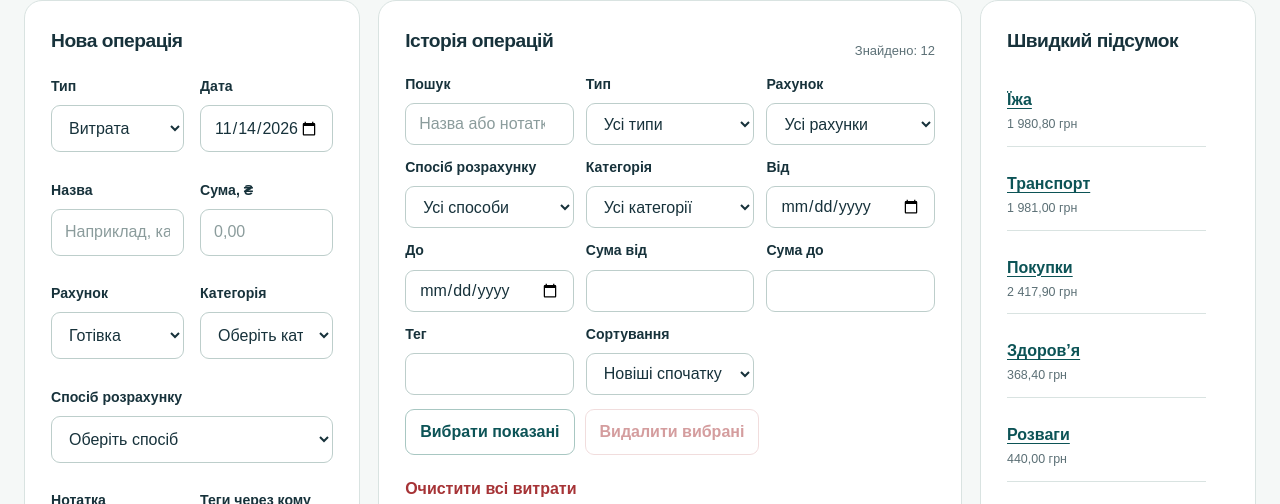
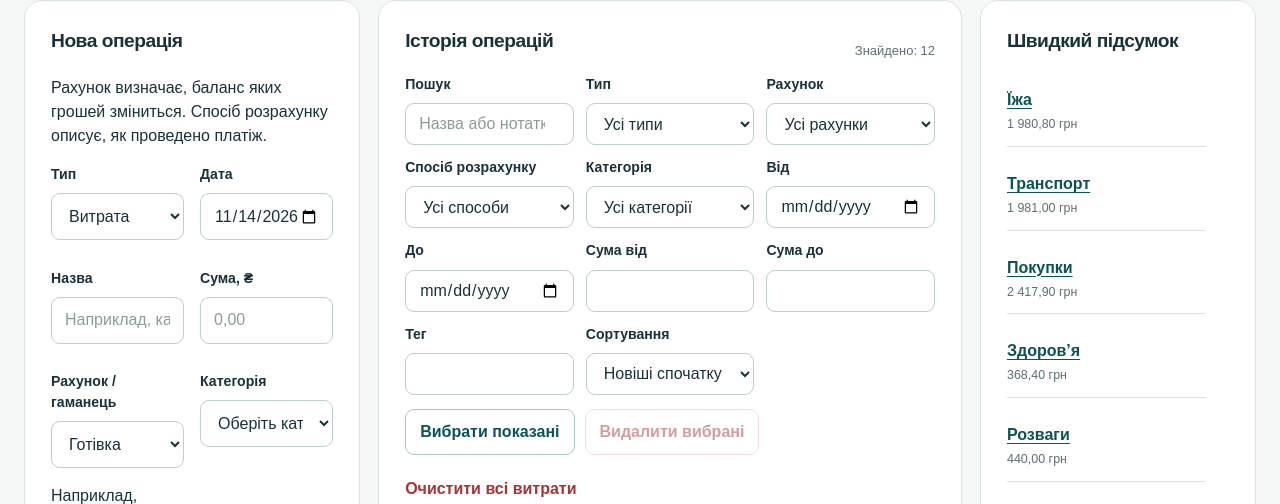
Before and after one commit to Slovko/ITSTEP, a plain HTML site: page 14.11.2026/expense-tracker/transactions.html in a window 1280 px wide. Shown: the part 221-725 px from the top of the page. Drawn offline with Linux system fonts and the light colour scheme.

Commit message:
Clarify account and payment method in transaction form

```diff
--- a/14.11.2026/expense-tracker/transactions.html
+++ b/14.11.2026/expense-tracker/transactions.html
@@ -14,11 +14,11 @@
   <header class="site-header"><div class="shell header-inner"><a class="brand" href="index.html">Мої фінанси<span class="brand-mark" aria-hidden="true">●</span></a><nav aria-label="Розділи"><a href="index.html">Огляд</a><a href="transactions.html" aria-current="page">Операції</a><a href="planning.html">Планування</a><a href="management.html">Рахунки й категорії</a><a href="data.html">Дані</a><a href="registration.html">Реєстрація</a></nav></div></header>
   <main class="shell"><p id="app-message" class="notice" role="status" hidden></p>
 <section id="transactions" class="app-section"><div class="section-heading"><div><p class="section-kicker">Щоденний облік</p><h2>Операції</h2></div></div>
-      <div class="tracker-grid"><div class="main-column"><article class="panel"><h3 id="transaction-form-title">Нова операція</h3><form id="transaction-form" novalidate>
+      <div class="tracker-grid"><div class="main-column"><article class="panel"><h3 id="transaction-form-title">Нова операція</h3><p class="account-payment-explainer">Рахунок визначає, баланс яких грошей зміниться. Спосіб розрахунку описує, як проведено платіж.</p><form id="transaction-form" novalidate>
         <input type="hidden" name="id"><div class="form-row"><div class="field"><label for="transaction-type">Тип</label><select id="transaction-type" name="type"><option value="expense">Витрата</option><option value="income">Дохід</option><option value="transfer">Переказ</option></select></div><div class="field"><label for="transaction-date">Дата</label><input id="transaction-date" name="date" type="date" aria-describedby="transaction-date-error"><p id="transaction-date-error" class="field-error" aria-live="polite"></p></div></div>
         <div class="form-row"><div class="field"><label for="transaction-title">Назва</label><input id="transaction-title" name="title" maxlength="120" placeholder="Наприклад, кава" aria-describedby="transaction-title-error"><p id="transaction-title-error" class="field-error" aria-live="polite"></p></div><div class="field"><label for="transaction-amount">Сума, ₴</label><input id="transaction-amount" name="amount" inputmode="decimal" placeholder="0,00" aria-describedby="transaction-amount-error"><p id="transaction-amount-error" class="field-error" aria-live="polite"></p></div></div>
-        <div class="form-row"><div class="field"><label for="transaction-account">Рахунок</label><select id="transaction-account" name="accountId" aria-describedby="transaction-account-error"></select><p id="transaction-account-error" class="field-error" aria-live="polite"></p></div><div class="field" id="destination-field" hidden><label for="transaction-destination">Рахунок отримувача</label><select id="transaction-destination" name="toAccountId" aria-describedby="transaction-destination-error"></select><p id="transaction-destination-error" class="field-error" aria-live="polite"></p></div><div class="field" id="transaction-category-field"><label for="transaction-category">Категорія</label><select id="transaction-category" name="categoryId" aria-describedby="transaction-category-error"></select><p id="transaction-category-error" class="field-error" aria-live="polite"></p></div></div>
-        <div class="field"><label for="transaction-payment">Спосіб розрахунку</label><select id="transaction-payment" name="paymentMethod" aria-describedby="transaction-payment-error"></select><p id="transaction-payment-error" class="field-error" aria-live="polite"></p></div>
+        <div class="form-row"><div class="field"><label for="transaction-account">Рахунок / гаманець</label><select id="transaction-account" name="accountId" aria-describedby="transaction-account-hint transaction-account-error"></select><p id="transaction-account-hint" class="field-hint">Наприклад, «Готівка» — гроші у твоєму гаманці.</p><p id="transaction-account-error" class="field-error" aria-live="polite"></p></div><div class="field" id="destination-field" hidden><label for="transaction-destination">Рахунок отримувача</label><select id="transaction-destination" name="toAccountId" aria-describedby="transaction-destination-error"></select><p id="transaction-destination-error" class="field-error" aria-live="polite"></p></div><div class="field" id="transaction-category-field"><label for="transaction-category">Категорія</label><select id="transaction-category" name="categoryId" aria-describedby="transaction-category-error"></select><p id="transaction-category-error" class="field-error" aria-live="polite"></p></div></div>
+        <div class="field"><label for="transaction-payment">Спосіб розрахунку</label><select id="transaction-payment" name="paymentMethod" aria-describedby="transaction-payment-hint transaction-payment-error"></select><p id="transaction-payment-hint" class="field-hint">Наприклад, «Готівка» — ти заплатив купюрами чи монетами.</p><p id="transaction-payment-error" class="field-error" aria-live="polite"></p></div>
         <div class="form-row"><div class="field"><label for="transaction-note">Нотатка</label><input id="transaction-note" name="note" maxlength="250"></div><div class="field"><label for="transaction-tags">Теги через кому</label><input id="transaction-tags" name="tags" placeholder="Робота, щоденне"></div></div>
         <div class="button-row"><button class="primary-button" type="submit" id="transaction-submit">Додати операцію</button><button class="secondary-button" type="button" id="transaction-cancel" hidden>Скасувати редагування</button></div><p id="transaction-form-error" class="field-error" role="alert"></p>
       </form></article></div><aside class="summary-column"><article class="panel"><h3>Швидкий підсумок</h3><div id="category-totals" class="category-totals"></div></article></aside></div>
```
